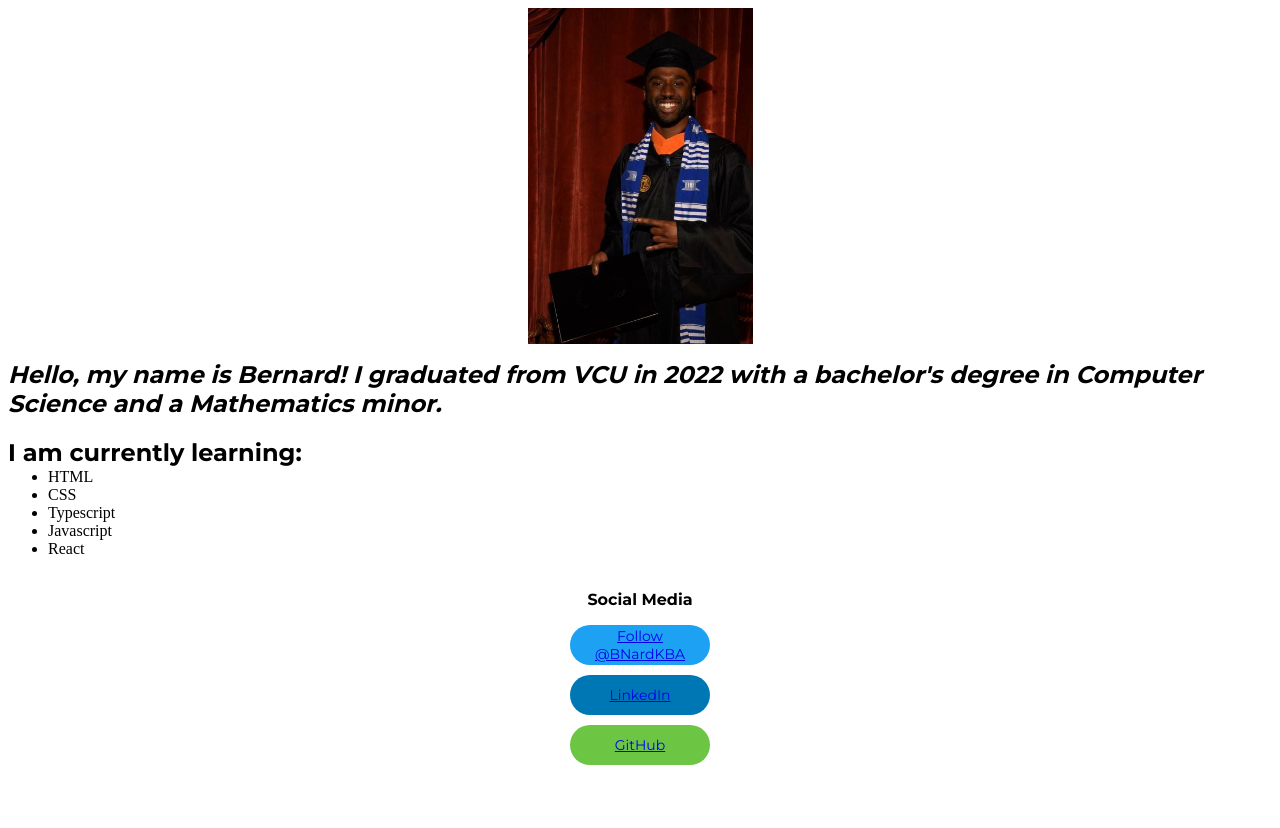
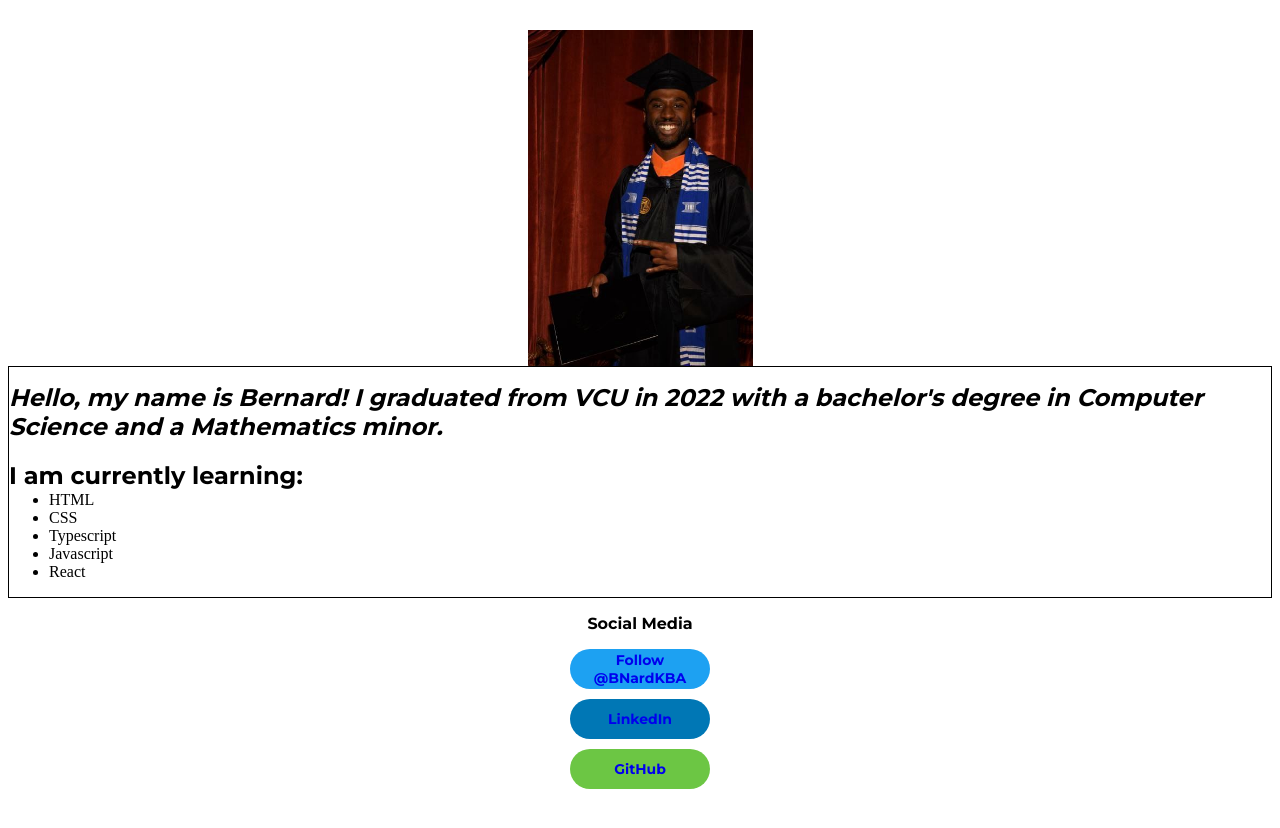
Before and after one commit to bnard-kba/Personal-Portfolio, a plain HTML site: page index.html in a window 1280 px wide. Shown: the top 828 px of the page. Before the commit the page ends 800 px from the top, so only its background shows below. Drawn offline with Linux system fonts and the light colour scheme.

Commit message:
updated styles

```diff
--- a/styles/buttons.css
+++ b/styles/buttons.css
@@ -1,8 +1,3 @@
-button {
-  font-family: Montserrat, Arial;
-  font-size: 14px;
-}
-
 .social-buttons {
   display: flex;
   flex-direction: column;
@@ -10,45 +5,88 @@ button {
 }
 
 .linked-in-button {
+  font-weight: bold;
   width: 140px;
   height: 40px;
   border-radius: 50px;
   border: none;
   background-color: #0077b5;
   margin-bottom: 10px;
+  transition: all 0.15s;
+}
+
+.linked-in-link {
+  text-decoration: none;
 }
 
 .linked-in-button:hover {
   cursor: pointer;
+  box-shadow: 0px 5px 5px rgba(0, 0, 0, 0.3);
+  transform: scale(1.1);
 }
 
 .linked-in-link:visited {
   color: white;
 }
 
+.linked-in-button:active {
+  opacity: 0.7;
+}
+
 .twitter-button {
+  font-weight: bold;
   width: 140px;
   height: 40px;
   border-radius: 50px;
   border: none;
   background-color: #1da1f2;
   margin-bottom: 10px;
+  transition: all 0.15s;
+}
+
+.twitter-button-link {
+  text-decoration: none;
+}
+
+.twitter-button:hover {
+  cursor: pointer;
+  box-shadow: 0px 5px 10px rgba(0, 0, 0, 0.3);
+  transform: scale(1.1);
 }
 
 .twitter-button-link:visited {
   color: white;
 }
 
+.twitter-button:active {
+  opacity: 0.7;
+}
+
 .github-button {
+  font-weight: bold;
   width: 140px;
   height: 40px;
   border-radius: 50px;
   border: none;
   background-color: #6cc644;
+  margin-bottom: 10px;
+  transition: all 0.15s;
+}
 
-  margin-bottom: 10px;
+.github-button-link {
+  text-decoration: none;
 }
 
 .github-button-link:visited {
   color: white;
 }
+
+.github-button:hover {
+  cursor: pointer;
+  box-shadow: 0px 5px 5px rgba(0, 0, 0, 0.3);
+  transform: scale(1.1);
+}
+
+.github-button:active {
+  opacity: 0.7;
+}
--- a/styles/general.css
+++ b/styles/general.css
@@ -9,8 +9,25 @@
   font-weight: 700;
   margin-bottom: 0px;
 }
+.intro-container {
+  display: inline-block;
+  border: 1px solid;
+}
 
 .learning-list {
   margin-bottom: -15px;
   font-family: Montserrat, Arial;
 }
+
+button {
+  font-family: Montserrat, Arial;
+  font-size: 14px;
+}
+
+main {
+  margin-top: 30px;
+}
+
+body {
+  padding-bottom: 1000px;
+}
--- a/styles/mainPicture.css
+++ b/styles/mainPicture.css
@@ -1,5 +1,4 @@
 .grad-pic {
-  margin-top: 0px;
   margin-left: auto;
   margin-right: auto;
   width: 225px;
```
Also changed, not shown: styles/navbar.css (added, +29 -0 lines).
